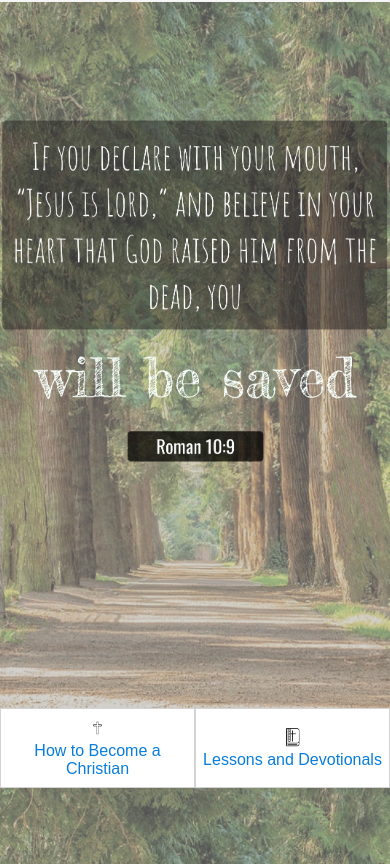
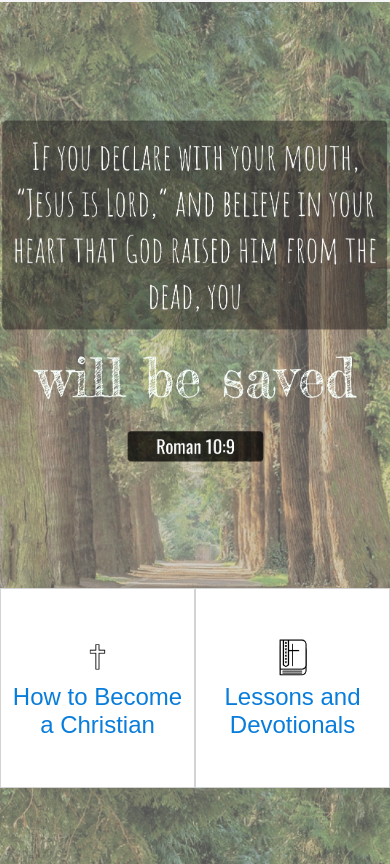
Before and after one commit to johnedmiston/How-to-Become-a-Christian, a website: page www/index.html in a window 390 px wide. Shown: the part 56-920 px from the top of the page. Drawn offline with Linux system fonts and the light colour scheme; some packages are replaced by stand-ins of ours.

Commit message:
Increase size of buttons

```diff
--- a/www/css/index.css
+++ b/www/css/index.css
@@ -47,12 +47,12 @@ body {
     background-color: white;
     border: 1px solid lightgray;
     width: 50%;
-    height: 80px;
+    height: 200px;
     text-align: center;
-    font-size: 1em;
+    font-size: 1.5em;
     color: rgb(9, 125, 219);
 }
 
 .buttonIcon {
-    height: 20px;
+    height: 40px;
 }
```
